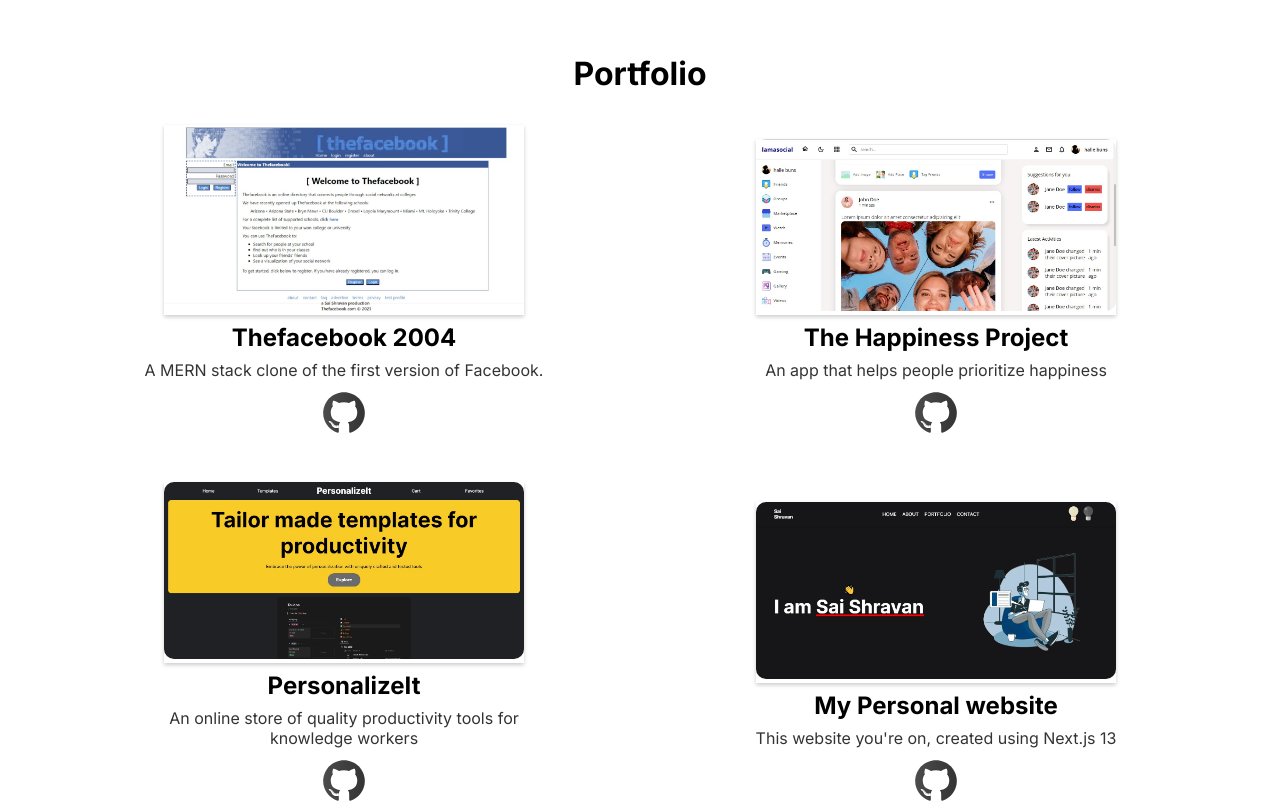
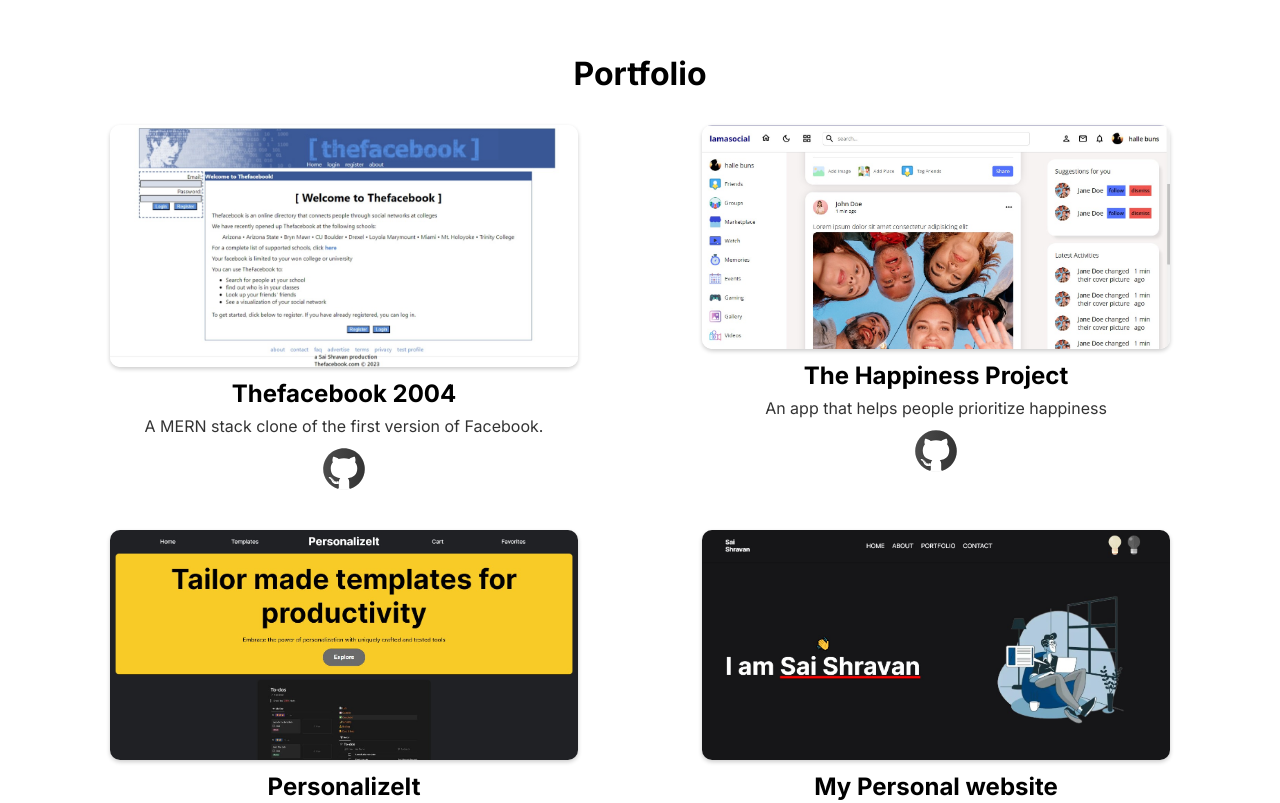
Before and after one commit to shravzzv/Archived-Personal-Website, a Next.js app: page / in a window 1280 px wide. Shown: the part 1840-2643 px from the top of the page. Built offline with nearby package versions, Linux system fonts and the light colour scheme.

Commit message:
styles: update portfolio styles

```diff
--- a/src/components/projects/projects.module.css
+++ b/src/components/projects/projects.module.css
@@ -17,17 +17,19 @@
   flex-direction: column;
   align-items: center;
   gap: 0.5em;
-  max-width: 400px;
+  max-width: 500px;
   margin: auto;
-  margin-bottom: 0.5em;
+  padding: 0 1em;
+}
+
+.project + .project {
+  margin-top: 2em;
 }
 
 .imgContainer {
   position: relative;
   transition: transform 0.3s ease;
-  box-shadow: 0px 2px 4px rgba(0, 0, 0, 0.2);
-  max-width: 90%;
-  height: 70%;
+  max-width: 100%;
 }
 
 .imgContainer:hover {
@@ -40,6 +42,7 @@
   object-fit: contain;
   border: none;
   border-radius: 10px;
+  box-shadow: 0px 2px 4px rgba(0, 0, 0, 0.2);
 }
 
 .project__title {
@@ -55,7 +58,14 @@
     display: flex;
     flex-wrap: wrap;
     justify-content: center;
-    align-items: center;
+    align-content: flex-start;
     gap: 2em;
   }
+
+  .project {
+  }
+
+  .project + .project {
+    margin-top: 0;
+  }
 }
--- a/src/components/projects/projects.tsx
+++ b/src/components/projects/projects.tsx
@@ -142,6 +142,3 @@
 }
 
 export default Projects
-
-// todo: style iframes
-// todo: flex wrap projects
```
